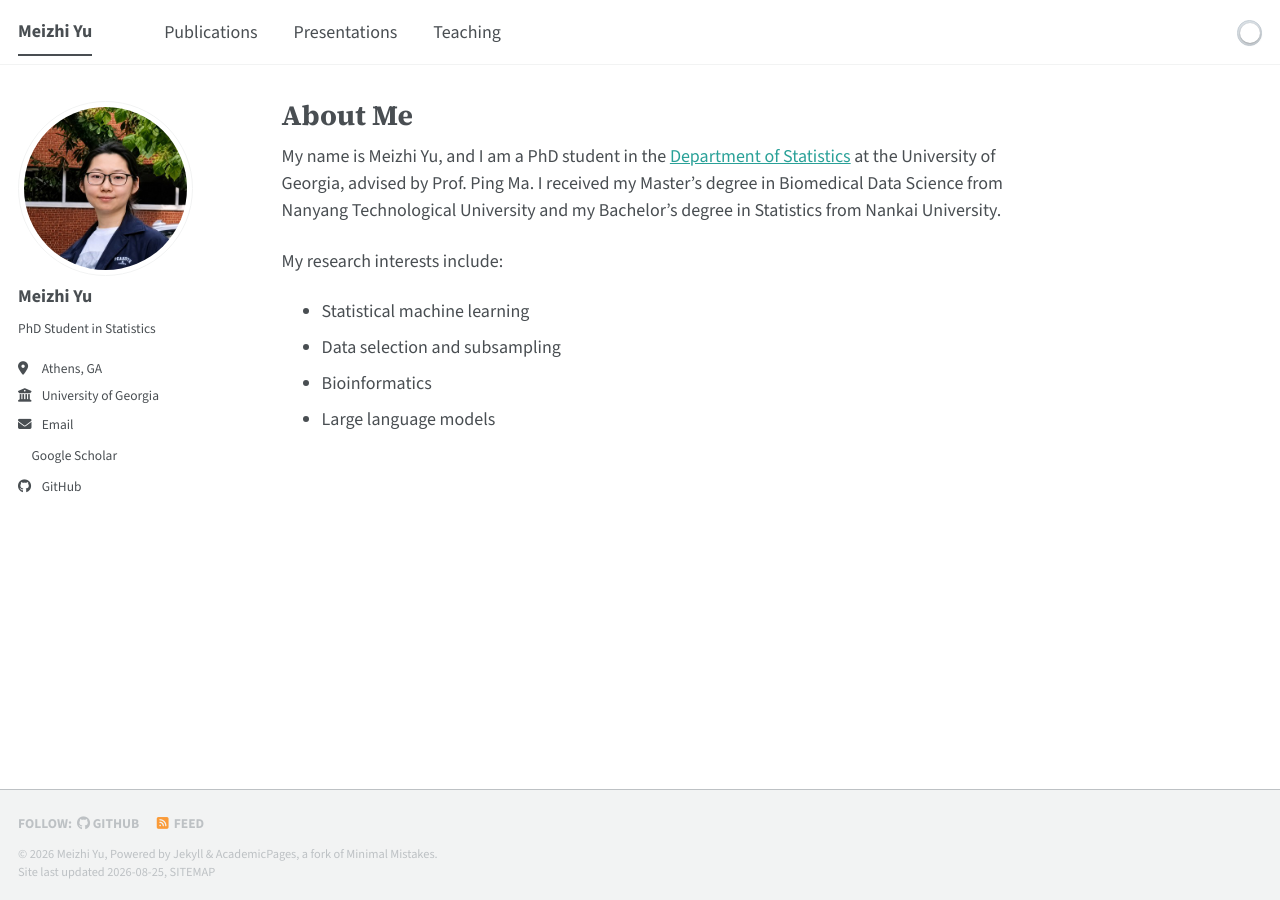
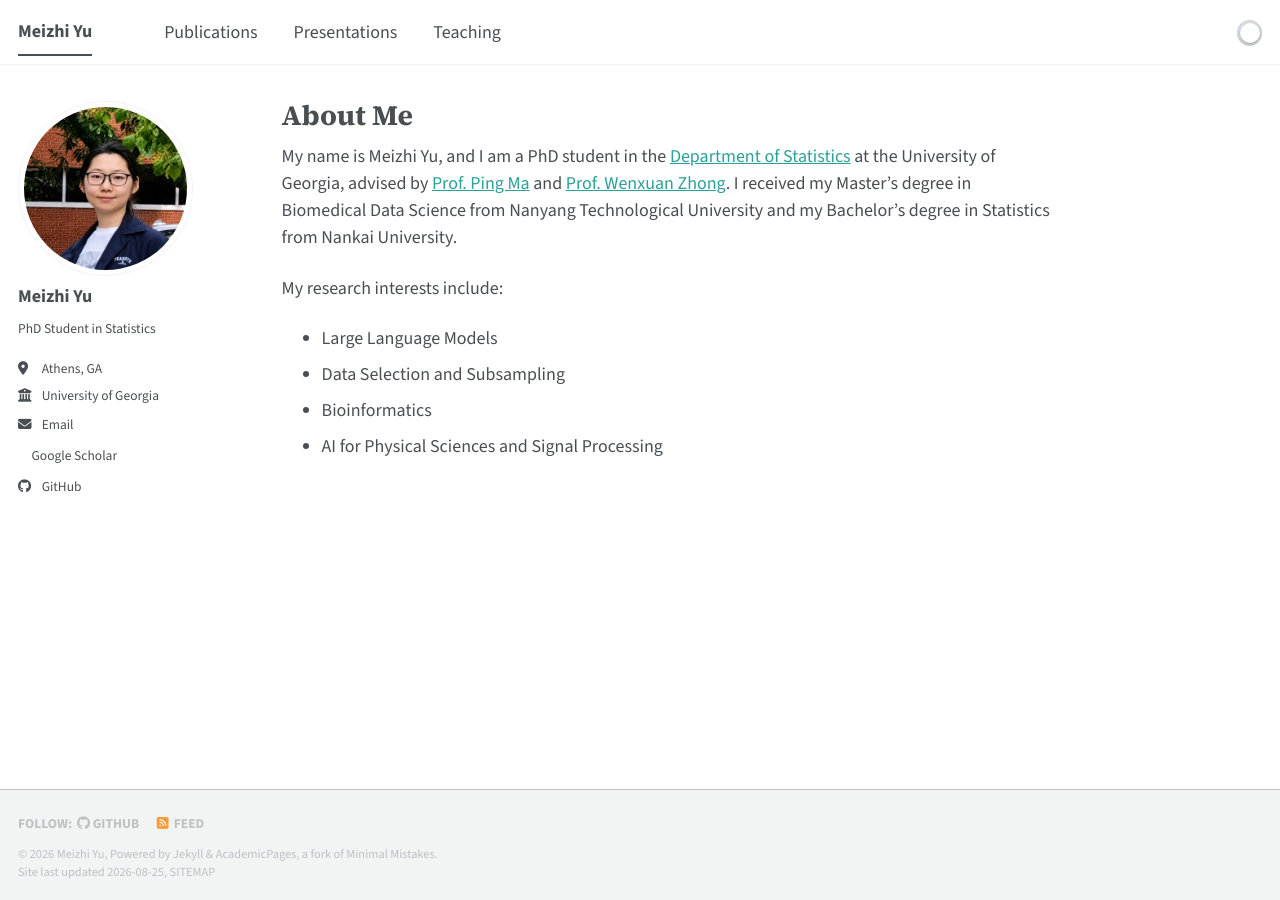
Before and after one commit to mzyu-2026/mzyu-2026.github.io, a Jekyll site: the page built from _pages/about.md, in a window 1280 px wide. Built offline with Jekyll 4.4.1, drawn with Linux system fonts in a browser that asks for light colours; a style sheet for code colours, icons or effects is not loaded.

Commit message:
About: add both advisors with lab links; update research interests
Co-Authored-By: Claude Fable 5 <noreply@anthropic.com>

```diff
--- a/_pages/about.md
+++ b/_pages/about.md
@@ -7,11 +7,11 @@ redirect_from:
   - /about.html
 ---
 
-My name is Meizhi Yu, and I am a PhD student in the [Department of Statistics](https://www.stat.uga.edu/) at the University of Georgia, advised by Prof. Ping Ma. I received my Master's degree in Biomedical Data Science from Nanyang Technological University and my Bachelor's degree in Statistics from Nankai University.
+My name is Meizhi Yu, and I am a PhD student in the [Department of Statistics](https://www.stat.uga.edu/) at the University of Georgia, advised by [Prof. Ping Ma](https://bdalpingio.github.io/) and [Prof. Wenxuan Zhong](https://zhonglabuga.github.io/). I received my Master's degree in Biomedical Data Science from Nanyang Technological University and my Bachelor's degree in Statistics from Nankai University.
 
 My research interests include:
 
-* Statistical machine learning
-* Data selection and subsampling
+* Large Language Models
+* Data Selection and Subsampling
 * Bioinformatics
-* Large language models
+* AI for Physical Sciences and Signal Processing
```
